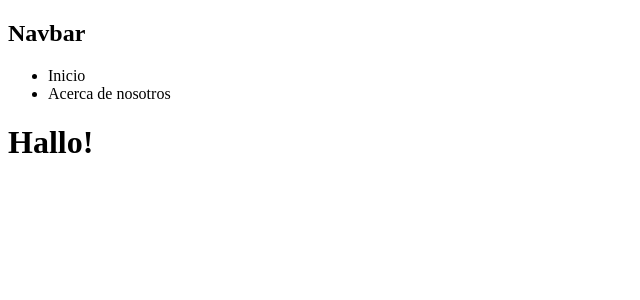
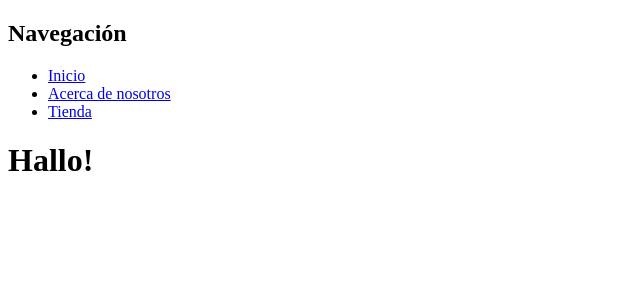
Before and after one commit to brayanramosc/basic-nextjs-webpage, a Next.js app: page / in a window 1280 px wide. Shown: the top 300 px of the page, without its empty margins (0-640 px from the left). Built offline with nearby package versions, Linux system fonts and the light colour scheme.

Commit message:
refactor: create component for navbar

```diff
--- a/app/layout.js
+++ b/app/layout.jsx
@@ -1,3 +1,5 @@
+import Navbar from "../components/Navbar";
+
 export const metadata = {
   title: 'Next.js',
   description: 'Generated by Next.js',
@@ -7,13 +9,7 @@ export default function RootLayout({ children }) {
   return (
     <html lang="en">
       <body>
-        <nav>
-          <h1>Navbar</h1>
-          <ul>
-            <li>Inicio</li>
-            <li>Acerca de nosotros</li>
-          </ul>
-        </nav>
+        <Navbar />
         {children}
       </body>
     </html>
--- /dev/null
+++ b/components/Navbar.jsx
@@ -0,0 +1,23 @@
+import React from 'react';
+import Link from "next/link";
+
+const Navbar = () => {
+    return (
+        <nav>
+            <h1>Navegación</h1>
+            <ul>
+                <li>
+                    <Link href="/">Inicio</Link>
+                </li>
+                <li>
+                    <Link href="/about">Acerca de nosotros</Link>
+                </li>
+                <li>
+                    <Link href="/shop">Tienda</Link>
+                </li>
+            </ul>
+        </nav>
+    )
+}
+
+export default Navbar;
```
